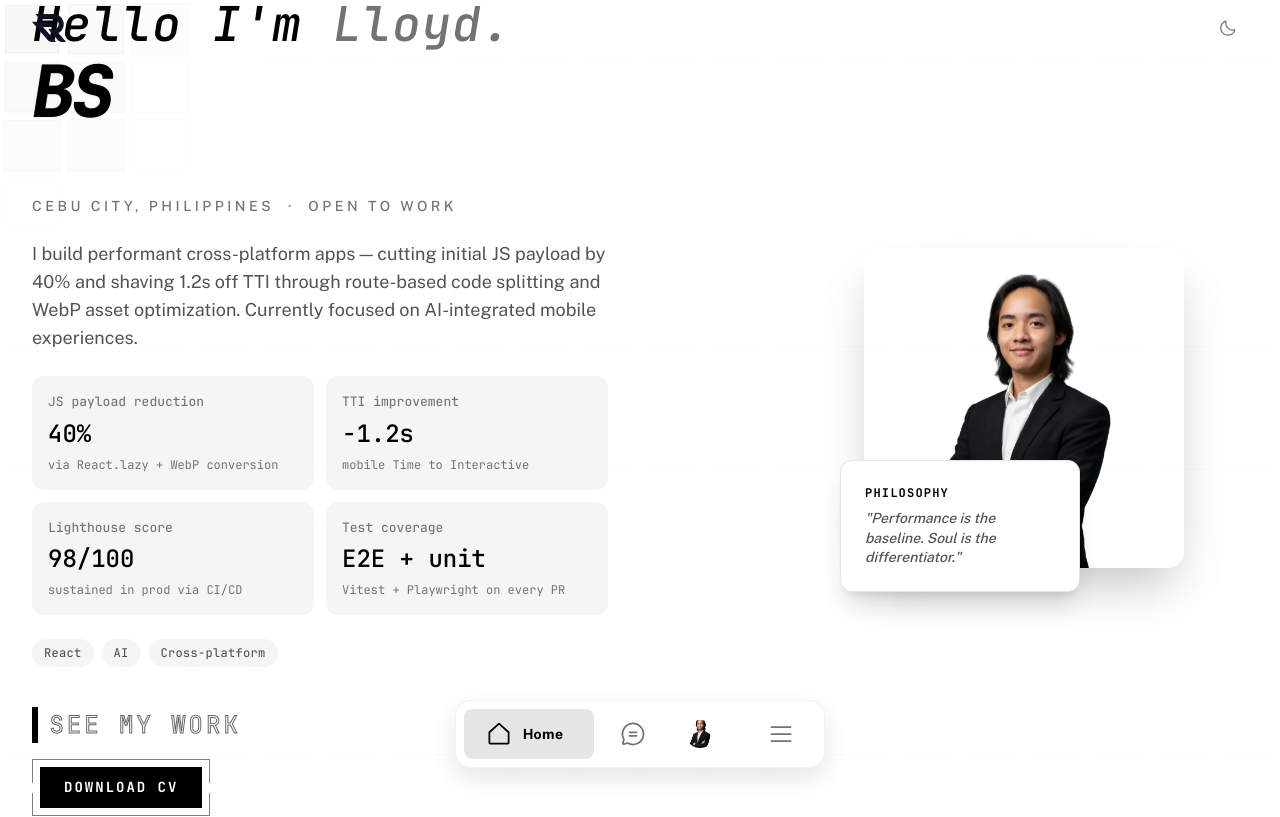
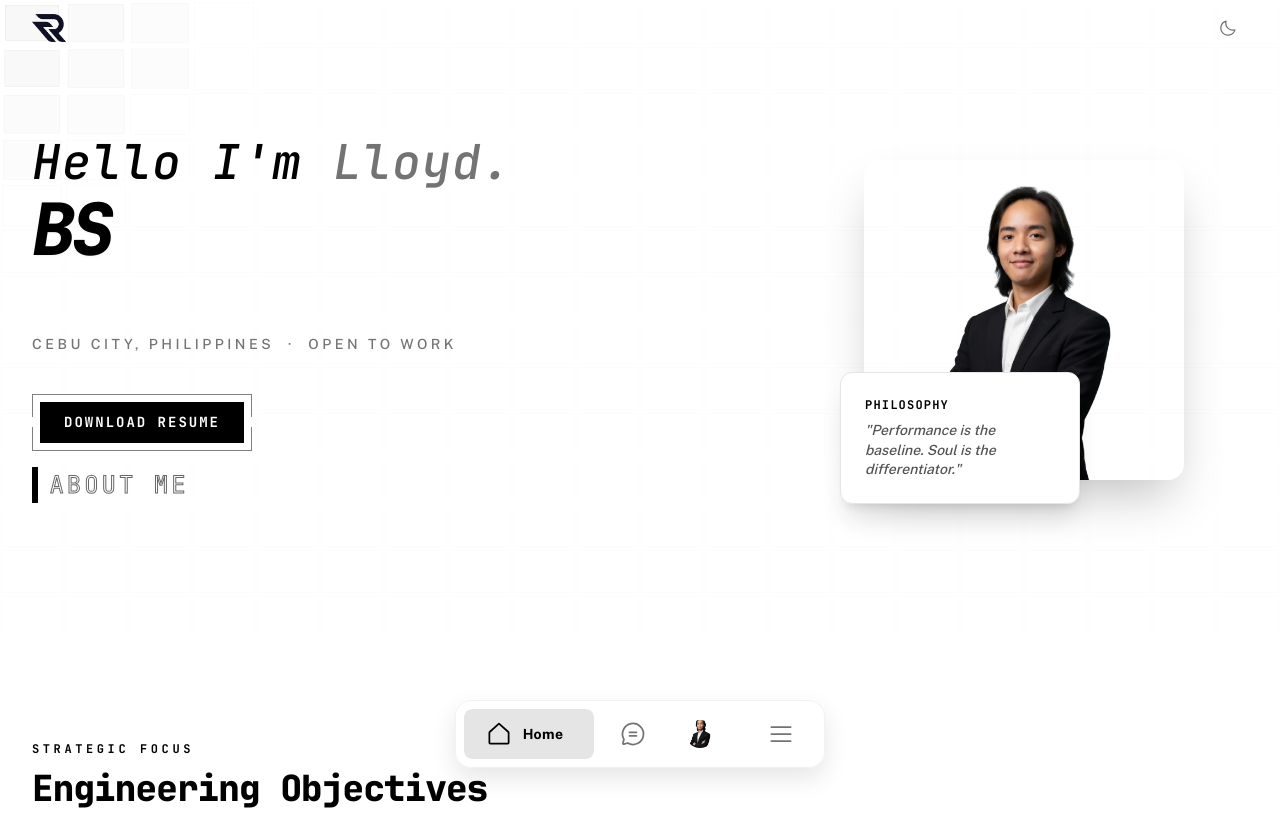
Before and after one commit to Rozuuuuu/rozu-portfolio, a React (Vite) app: page / in a window 1280 px wide. Shown: the top 817 px of the page. Built offline with nearby package versions, Linux system fonts and the light colour scheme.

Commit message:
Revert "Changes in the Home Page"
This reverts commit 04d915284b44052037b5dbba4048af9ebeab8455.

```diff
--- a/src/components/Hero.jsx
+++ b/src/components/Hero.jsx
@@ -178,16 +178,6 @@ const itemVariants = {
     }
 };
 
-/**
- * Hero section — lloydrosales.com
- *
- * Value proposition: replaces generic bio with a quantified
- * impact statement drawn from the STARR performance doc.
- *
- * Metric cards: replaces tech-stack list with 4 outcome metrics
- * (payload, TTI, Lighthouse, test coverage). Numbers come from
- * documented STARR results — update them if new benchmarks are run.
- */
 const Hero = ({ revealed }) => {
     const navigate = useNavigate();
 
@@ -205,29 +195,6 @@ const Hero = ({ revealed }) => {
     const highlightedText = displayText.substring(highlightIndex);
 
     const isTypingHighlight = displayText.length >= highlightIndex && highlightIndex !== fullText.length;
-
-    const metrics = [
-        {
-            label: "JS payload reduction",
-            value: "40%",
-            context: "via React.lazy + WebP conversion"
-        },
-        {
-            label: "TTI improvement",
-            value: "−1.2s",
-            context: "mobile Time to Interactive"
-        },
-        {
-            label: "Lighthouse score",
-            value: "98/100",
-            context: "sustained in prod via CI/CD"
-        },
-        {
-            label: "Test coverage",
-            value: "E2E + unit",
-            context: "Vitest + Playwright on every PR"
-        }
-    ];
 
     return (
         <PageTransition>
@@ -293,53 +260,8 @@ const Hero = ({ revealed }) => {
                             Cebu City, Philippines &nbsp;·&nbsp; Open to Work
                         </p>
 
-                        {/* Value Proposition */}
-                        <p className="text-base sm:text-lg text-neutral-600 dark:text-neutral-300 max-w-xl leading-relaxed font-body">
-                            I build performant cross-platform apps — cutting initial JS payload by 40% and shaving 1.2s off TTI through route-based code splitting and WebP asset optimization. Currently focused on AI-integrated mobile experiences.
-                        </p>
-
-                        {/* Metric Cards Grid */}
-                        <div className="grid grid-cols-1 sm:grid-cols-2 gap-3 w-full max-w-xl">
-                            {metrics.map((metric, idx) => (
-                                <div
-                                    key={idx}
-                                    className="bg-neutral-100 dark:bg-neutral-800 rounded-xl p-4 text-left flex flex-col justify-between transition-colors duration-300"
-                                >
-                                    <span className="text-[13px] text-neutral-500 dark:text-neutral-400 font-medium">
-                                        {metric.label}
-                                    </span>
-                                    <span className="text-[24px] font-semibold text-black dark:text-white my-1">
-                                        {metric.value}
-                                    </span>
-                                    <span className="text-[12px] text-neutral-500 dark:text-neutral-400">
-                                        {metric.context}
-                                    </span>
-                                </div>
-                            ))}
-                        </div>
-
-                        {/* Strategic Focus Tags */}
-                        <div className="flex flex-wrap gap-2 justify-center lg:justify-start">
-                            {['React', 'AI', 'Cross-platform'].map((tag) => (
-                                <span
-                                    key={tag}
-                                    className="px-3 py-1.5 bg-neutral-100 dark:bg-neutral-800 text-neutral-600 dark:text-neutral-300 text-xs font-medium rounded-full tracking-wide transition-colors duration-300"
-                                >
-                                    {tag}
-                                </span>
-                            ))}
-                        </div>
-
                         {/* CTA Buttons */}
                         <div className="flex flex-col gap-4 justify-center lg:justify-start pt-4 items-center lg:items-start">
-                            <button
-                                className="about-btn"
-                                data-text="See my work"
-                                onClick={() => navigate('/projects')}
-                            >
-                                <span className="actual-text">&nbsp;See my work&nbsp;</span>
-                                <span aria-hidden="true" className="hover-text">&nbsp;See my work&nbsp;</span>
-                            </button>
                             <button
                                 className="dl-btn"
                                 onClick={() => {
@@ -351,8 +273,16 @@ const Hero = ({ revealed }) => {
                             >
                                 <span className="dl-btn_lg">
                                     <span className="dl-btn_sl" />
-                                    <span className="dl-btn_text">Download CV</span>
+                                    <span className="dl-btn_text">Download Resume</span>
                                 </span>
+                            </button>
+                            <button
+                                className="about-btn"
+                                data-text="About Me"
+                                onClick={() => navigate('/about')}
+                            >
+                                <span className="actual-text">&nbsp;About Me&nbsp;</span>
+                                <span aria-hidden="true" className="hover-text">&nbsp;About Me&nbsp;</span>
                             </button>
                         </div>
                     </motion.div>
```
